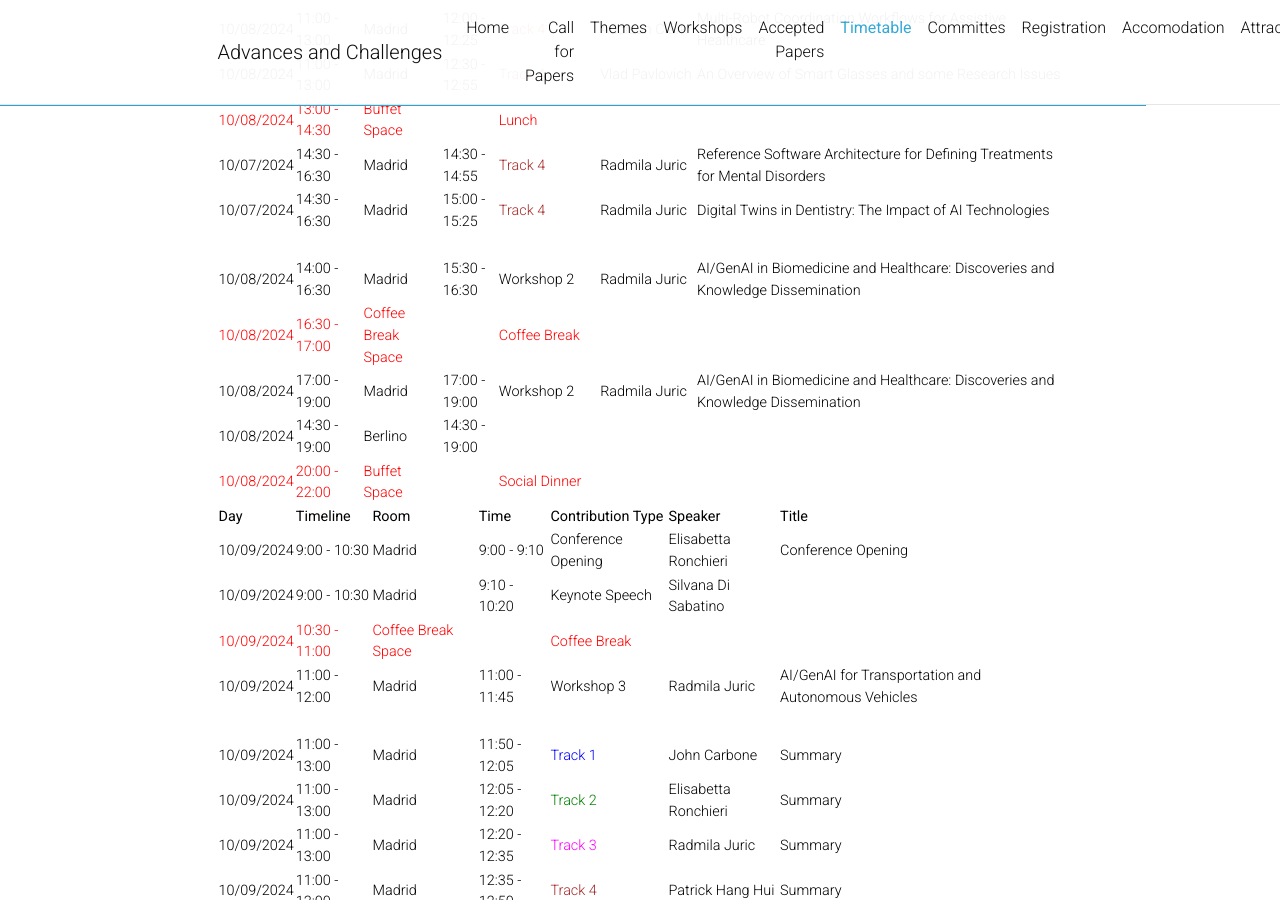
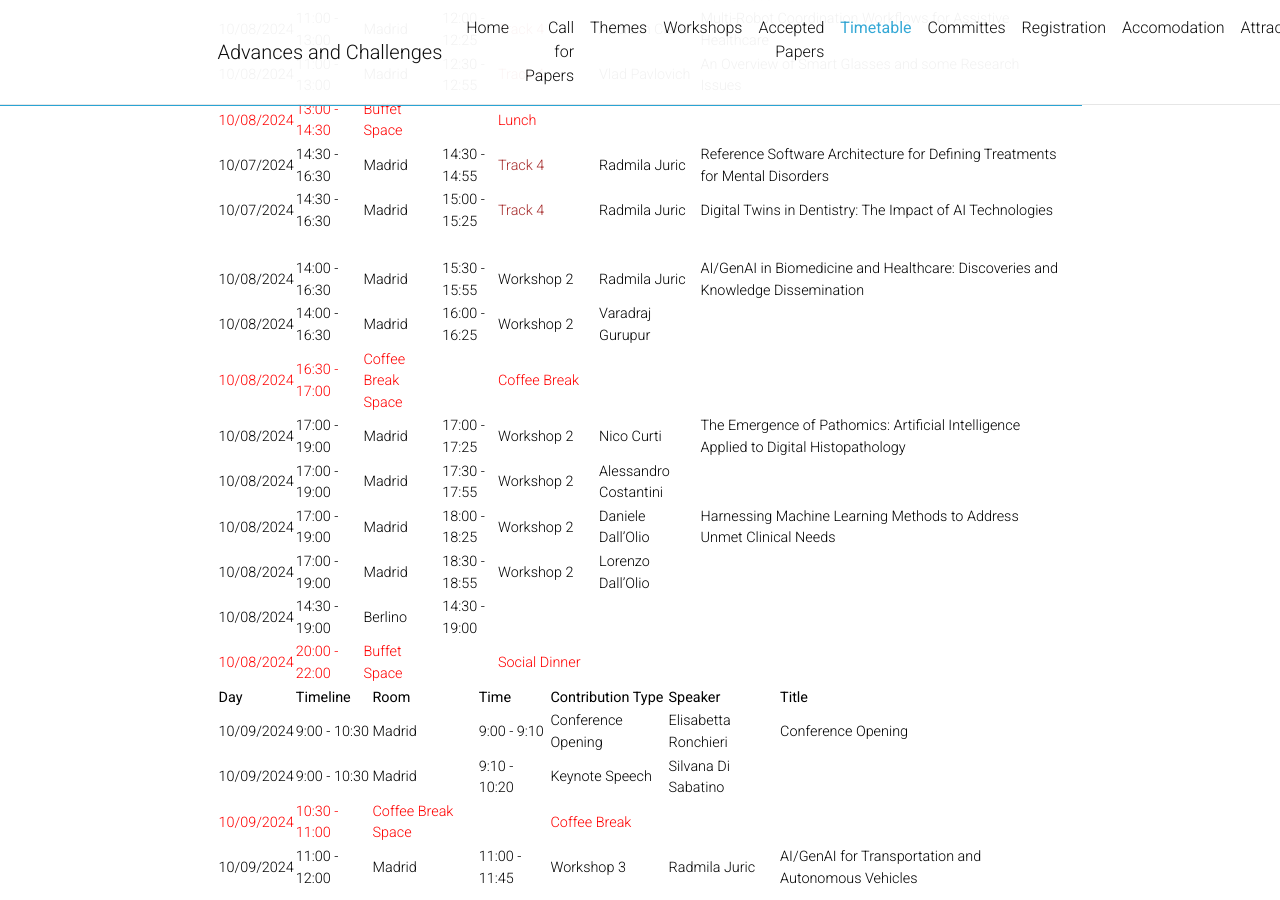
Before and after one commit to GenAI4DPS/advances-challenges, a Jekyll site: the page built from _pages/timetable.md, in a window 1280 px wide and 900 px high, scrolled down 2751 px. Built offline with Jekyll 4.4.1, drawn with Linux system fonts in a browser that asks for light colours; comment, search, counter and statistics services are not loaded; a style sheet for code colours, icons or effects is not loaded.

Commit message:
Update timetable.md

```diff
--- a/_pages/timetable.md
+++ b/_pages/timetable.md
@@ -71,9 +71,13 @@ Day | Timeline | Room | Time | Contribution Type | Speaker | Title
 10/07/2024 | 14:30 - 16:30 | Madrid | 14:30 - 14:55 | <span style='color: brown;'>Track 4</span> | Radmila Juric | Reference Software Architecture for Defining Treatments for Mental Disorders
 10/07/2024 | 14:30 - 16:30 | Madrid | 15:00 - 15:25 | <span style='color: brown;'>Track 4</span> | Radmila Juric | Digital Twins in Dentistry: The Impact of AI Technologies
 ||||||
-10/08/2024 | 14:00 - 16:30 | Madrid | 15:30 - 16:30 | Workshop 2| Radmila Juric | AI/GenAI in Biomedicine and Healthcare: Discoveries and Knowledge Dissemination
+10/08/2024 | 14:00 - 16:30 | Madrid | 15:30 - 15:55 | Workshop 2| Radmila Juric | AI/GenAI in Biomedicine and Healthcare: Discoveries and Knowledge Dissemination
+10/08/2024 | 14:00 - 16:30 | Madrid | 16:00 - 16:25 | Workshop 2| Varadraj Gurupur |
 <span style='color: red;'>10/08/2024</span> | <span style='color: red;'>16:30 - 17:00</span> | <span style='color: red;'>Coffee Break Space</span> || <span style='color: red;'>Coffee Break</span>||
-10/08/2024 | 17:00 - 19:00 | Madrid | 17:00 - 19:00 | Workshop 2| Radmila Juric | AI/GenAI in Biomedicine and Healthcare: Discoveries and Knowledge Dissemination
+10/08/2024 | 17:00 - 19:00 | Madrid | 17:00 - 17:25 | Workshop 2| Nico Curti | The Emergence of Pathomics: Artificial Intelligence Applied to Digital Histopathology
+10/08/2024 | 17:00 - 19:00 | Madrid | 17:30 - 17:55 | Workshop 2| Alessandro Costantini |
+10/08/2024 | 17:00 - 19:00 | Madrid | 18:00 - 18:25 | Workshop 2| Daniele Dall'Olio | Harnessing Machine Learning Methods to Address Unmet Clinical Needs
+10/08/2024 | 17:00 - 19:00 | Madrid | 18:30 - 18:55 | Workshop 2| Lorenzo Dall'Olio |
 10/08/2024 | 14:30 - 19:00 | Berlino |14:30 - 19:00 ||
 <span style='color: red;'>10/08/2024</span> | <span style='color: red;'>20:00 - 22:00</span> | <span style='color: red;'>Buffet Space</span> | |<span style='color: red;'>Social Dinner</span>|||
 
```
